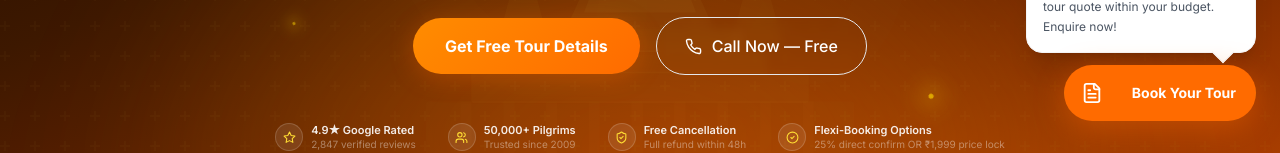
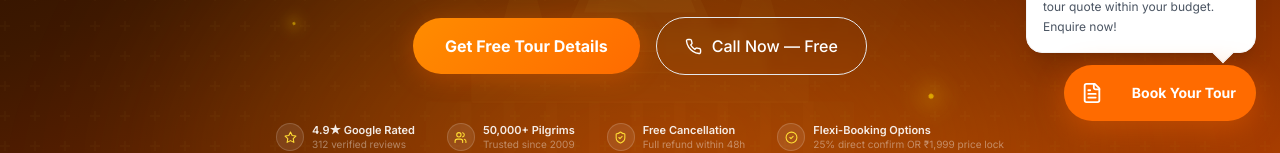
Before and after one commit to digitacurve/ayodhya-landing, a Next.js app: page / in a window 1280 px wide. Shown: the part 647-800 px from the top of the page. Built offline with nearby package versions, Linux system fonts and the light colour scheme.

Commit message:
Update Google Maps profile link and review count to 312 verified reviews

```diff
--- a/components/GoogleReviews.tsx
+++ b/components/GoogleReviews.tsx
@@ -12,7 +12,7 @@ const GOOGLE_RATING  = 4.9;
 const TOTAL_REVIEWS  = 312;
 const BUSINESS_NAME  = "Ayodhya Darshan — Tours & Travels";
 const GOOGLE_MAPS_URL =
-  "https://www.google.com/search?q=Ayodhya+Darshan+-+Tours+%26+Travels&kgmid=/g/11w290cc1v";
+  "https://share.google/XZ04u3ddZGvW7pVfO";
 
 const reviews = [
   {
--- a/components/Hero.tsx
+++ b/components/Hero.tsx
@@ -35,7 +35,7 @@ const inclusions = [
 ];
 
 const trustBadges = [
-  { icon: Star,         label: "4.9★  Google Rated",  sub: "2,847 verified reviews" },
+  { icon: Star,         label: "4.9★  Google Rated",  sub: "312 verified reviews" },
   { icon: Users,        label: "50,000+ Pilgrims",     sub: "Trusted since 2009" },
   { icon: ShieldCheck,  label: "Free Cancellation",    sub: "Full refund within 48h" },
   { icon: CheckCircle2, label: "Flexi-Booking Options",  sub: "25% direct confirm OR ₹1,999 price lock" },
```
